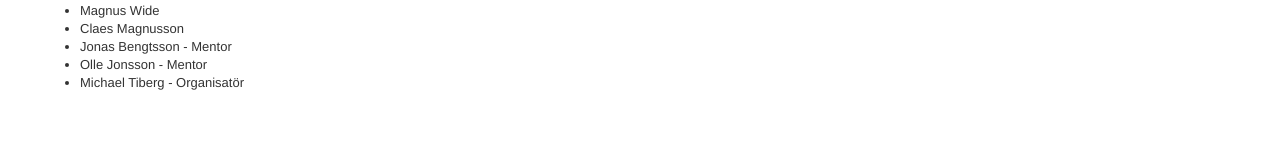
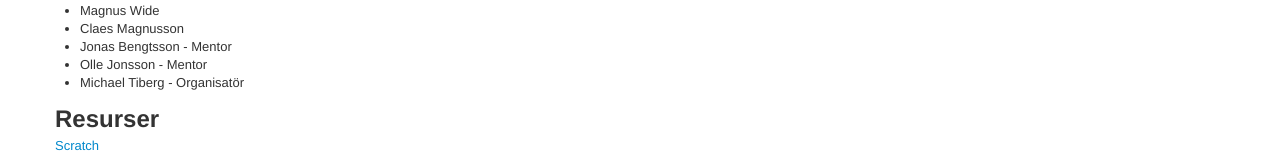
Before and after one commit to coderdojo-malmo/coderdojo-malmo.github.com, a Jekyll site: the page built from index.html, in a window 1280 px wide. Shown: the part 1068-1229 px from the top of the page. Built offline with Jekyll 4.4.1, drawn with Linux system fonts in a browser that asks for light colours; before the commit the page ends 1169 px from its top, so only the background shows below that.

Commit message:
Added page about Scratch.

```diff
--- a/index.html
+++ b/index.html
@@ -58,3 +58,9 @@
     <li>Olle Jonsson - Mentor
     <li>Michael Tiberg - Organisatör
 </ul>
+
+<h2>Resurser</h2>
+
+<p>
+<a href="/scratch.html">Scratch</a>
+</p>
```
